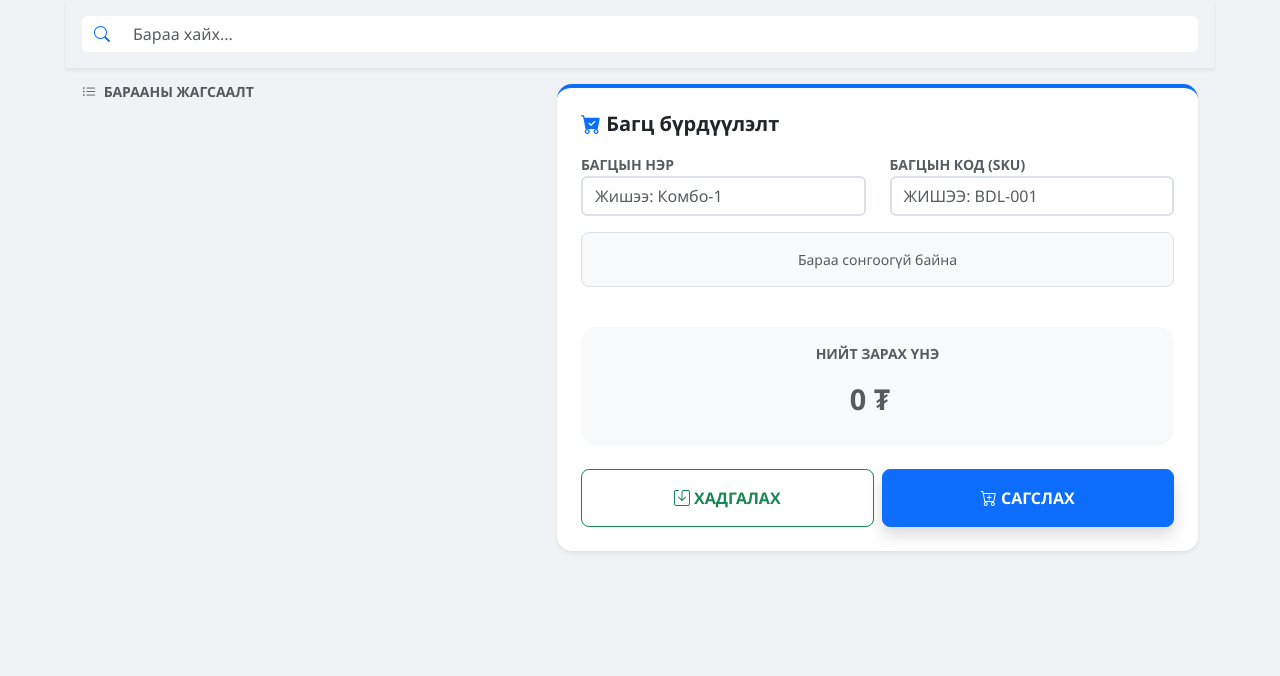
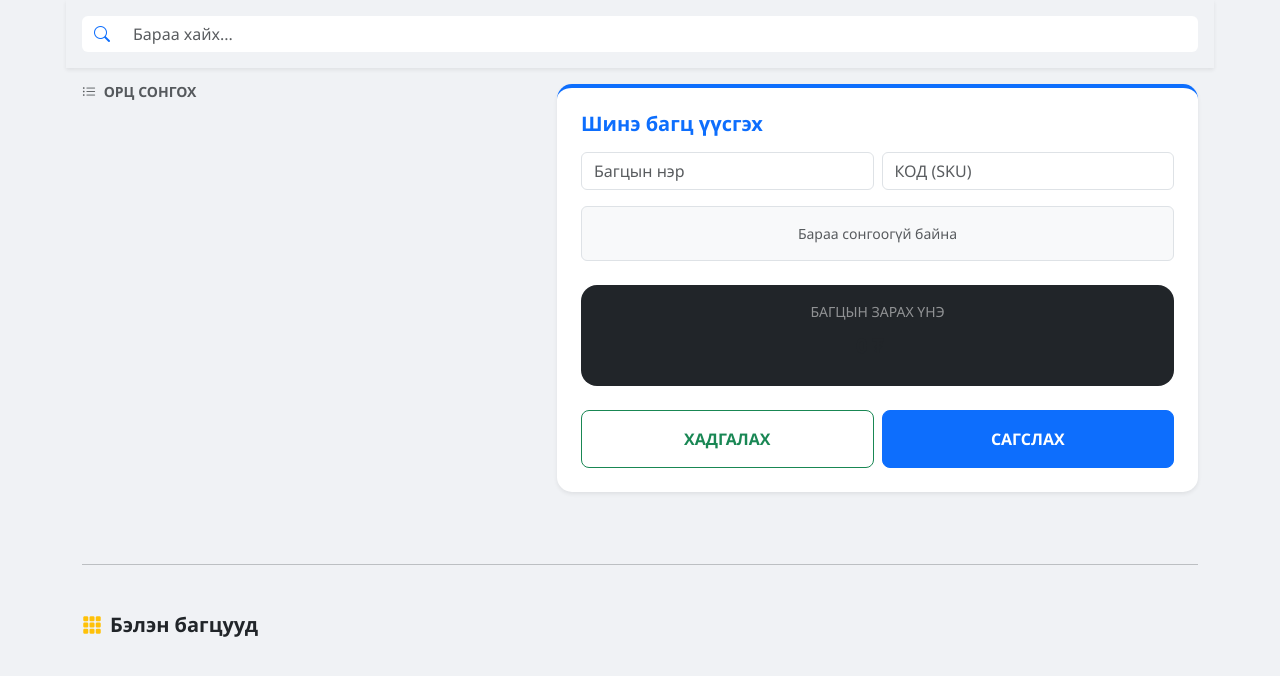
Before and after one commit to TSodoo-1985/Tolgoit_Num, a Flask app: page /bundles in a window 1280 px wide. Shown: the part 60-736 px from the top of the page. Run offline with Flask 3, Linux system fonts and the light colour scheme; the visitor is signed in with stand-in values (Sample User, id 1); data that the repository does not hold is empty.

Commit message:
Update bundles.html

```diff
--- a/templates/bundles.html
+++ b/templates/bundles.html
@@ -11,9 +11,10 @@
         margin: -1rem -1rem 1rem -1rem;
         padding: 1rem 1rem;
     }
-    .card { border-radius: 15px; border: none; }
+    .card { border-radius: 15px; border: none; transition: 0.3s; }
+    .card:hover { transform: translateY(-5px); }
     .bundle-item-row { border-bottom: 1px solid #eee; padding: 10px 0; }
-    .bundle-item-row:last-child { border-bottom: none; }
+    .bundle-product-card { cursor: pointer; }
 </style>
 
 <div class="sticky-bundle-search shadow-sm">
@@ -25,19 +26,17 @@
 
 <div class="row">
     <div class="col-12 col-lg-5 mb-3">
-        <h6 class="fw-bold mb-3 text-uppercase small text-muted"><i class="bi bi-list-ul me-1"></i> Барааны жагсаалт</h6>
-        <div id="bundleProductList" style="max-height: 450px; overflow-y: auto; padding-right: 5px;">
+        <h6 class="fw-bold mb-3 text-uppercase small text-muted"><i class="bi bi-list-ul me-1"></i> Орц сонгох</h6>
+        <div id="bundleProductList" style="max-height: 500px; overflow-y: auto; padding-right: 5px;">
             {% for p in products %}
-            <div class="card p-3 mb-2 shadow-sm bundle-product-card" data-name="{{ p.name }}" data-sku="{{ p.sku }}">
+            <div class="card p-3 mb-2 shadow-sm bundle-product-card" data-name="{{ p.name }}" data-sku="{{ p.sku }}" onclick="addItemToBundle('{{ p.id }}', '{{ p.name }}')">
                 <div class="d-flex justify-content-between align-items-center">
-                    <div onclick="addItemToBundle('{{ p.id }}', '{{ p.name }}')" style="cursor:pointer; flex: 1;">
+                    <div>
                         <span class="badge bg-dark mb-1">{{ p.sku }}</span>
                         <h6 class="mb-0 fw-bold">{{ p.name }}</h6>
-                        <small class="text-muted">{{ "{:,.0f}".format(p.retail_price) }}₮ | Үлдэгдэл: {{ p.stock }}</small>
+                        <small class="text-muted">{{ "{:,.0f}".format(p.retail_price) }}₮ | Үлд: {{ p.stock }}</small>
                     </div>
-                    <button class="btn btn-primary btn-sm rounded-3" onclick="addItemToBundle('{{ p.id }}', '{{ p.name }}')">
-                        <i class="bi bi-plus-lg"></i>
-                    </button>
+                    <i class="bi bi-plus-circle text-primary fs-4"></i>
                 </div>
             </div>
             {% endfor %}
@@ -46,43 +45,67 @@
 
     <div class="col-12 col-lg-7">
         <div class="card p-4 shadow-sm mb-4 border-top border-primary border-4">
-            <h5 class="fw-bold mb-3"><i class="bi bi-cart-check-fill text-primary"></i> Багц бүрдүүлэлт</h5>
-
-            <div class="row">
-                <div class="col-md-6 mb-3">
-                    <label class="small fw-bold text-muted">БАГЦЫН НЭР</label>
-                    <input type="text" id="bundleName" class="form-control border-2" placeholder="Жишээ: Комбо-1">
+            <h5 class="fw-bold mb-3 text-primary">Шинэ багц үүсгэх</h5>
+            <div class="row g-2 mb-3">
+                <div class="col-md-6">
+                    <input type="text" id="bundleName" class="form-control" placeholder="Багцын нэр">
                 </div>
-                <div class="col-md-6 mb-3">
-                    <label class="small fw-bold text-muted">БАГЦЫН КОД (SKU)</label>
-                    <input type="text" id="bundleSKU" class="form-control border-2 text-uppercase" placeholder="Жишээ: BDL-001">
+                <div class="col-md-6">
+                    <input type="text" id="bundleSKU" class="form-control text-uppercase" placeholder="Код (SKU)">
                 </div>
             </div>
 
-            <div id="selectedItemsContainer" class="mb-4">
-                <p class="text-center text-muted py-3 border rounded-3 bg-light small">Бараа сонгоогүй байна</p>
+            <div id="selectedItemsContainer" class="mb-4 border rounded p-3 bg-light min-vh-10">
+                <p class="text-center text-muted m-0 small">Бараа сонгоогүй байна</p>
             </div>
 
-            <div class="bg-light p-3 rounded-4 mb-4 text-center">
-                <small class="fw-bold text-muted d-block mb-1">НИЙТ ЗАРАХ ҮНЭ</small>
-                <input type="number" id="bundlePrice" class="form-control form-control-lg border-0 bg-transparent text-center fw-bold text-success" placeholder="0 ₮" style="font-size: 1.8rem;">
+            <div class="bg-dark p-3 rounded-4 mb-4 text-center">
+                <small class="text-white-50 d-block">БАГЦЫН ЗАРАХ ҮНЭ</small>
+                <input type="number" id="bundlePrice" class="form-control form-control-lg border-0 bg-transparent text-center fw-bold text-success" placeholder="0 ₮">
             </div>
 
             <div class="row g-2">
-                <div class="col-6">
-                    <button class="btn btn-outline-success w-100 py-3 fw-bold rounded-3" onclick="saveBundle()">
-                        <i class="bi bi-save"></i> ХАДГАЛАХ
-                    </button>
+                <div class="col-6"><button class="btn btn-outline-success w-100 py-3 rounded-3 fw-bold" onclick="saveBundle()">ХАДГАЛАХ</button></div>
+                <div class="col-6"><button class="btn btn-primary w-100 py-3 rounded-3 fw-bold" onclick="sellNow()">САГСЛАХ</button></div>
+            </div>
+        </div>
+    </div>
+</div>
+
+<hr class="my-5">
+
+<h5 class="fw-bold mb-4"><i class="bi bi-grid-3x3-gap-fill me-2 text-warning"></i>Бэлэн багцууд</h5>
+<div class="row row-cols-1 row-cols-md-2 row-cols-xl-3 g-4">
+    {% for bundle in bundles %}
+    <div class="col">
+        <div class="card h-100 shadow-sm border-0 position-relative">
+            <button onclick="deleteBundle('{{ bundle.id }}')" class="btn btn-sm btn-light position-absolute top-0 end-0 m-2 rounded-circle text-danger" style="z-index: 5;">
+                <i class="bi bi-trash"></i>
+            </button>
+            <div class="card-body">
+                <h6 class="fw-bold mb-1">{{ bundle.name }}</h6>
+                <p class="small text-muted mb-3">{{ bundle.sku }}</p>
+                <div class="bg-light p-3 rounded-3 mb-3">
+                    {% for item in bundle.items %}
+                    <div class="d-flex justify-content-between small border-bottom border-white pb-1 mb-1">
+                        <span>{{ item.product.name }}</span>
+                        <span class="fw-bold">x{{ item.quantity }}</span>
+                    </div>
+                    {% endfor %}
                 </div>
-                <div class="col-6">
-                    <button class="btn btn-primary w-100 py-3 fw-bold shadow rounded-3" onclick="sellNow()">
-                        <i class="bi bi-cart-plus"></i> САГСЛАХ
+                <div class="d-flex justify-content-between align-items-center">
+                    <h5 class="fw-bold text-success mb-0">{{ "{:,.0f}".format(bundle.set_price) }}₮</h5>
+                    <button class="btn btn-sm btn-primary px-4 rounded-pill" onclick="useBundle('{{ bundle.id }}', '{{ bundle.name }}', '{{ bundle.sku }}', '{{ bundle.set_price }}', {{ bundle.items_json | tojson | safe }})">
+                        <i class="bi bi-cart-plus me-1"></i> Сагслах
                     </button>
                 </div>
             </div>
         </div>
     </div>
+    {% endfor %}
 </div>
+
+
 
 <script>
 let selectedItems = [];
@@ -97,37 +120,26 @@ function filterBundleProducts() {
 
 function addItemToBundle(id, name) {
     let existing = selectedItems.find(i => i.product_id === id);
-    if (existing) {
-        existing.quantity += 1;
-    } else {
-        selectedItems.push({ product_id: id, name: name, quantity: 1 });
-    }
+    if (existing) existing.quantity += 1;
+    else selectedItems.push({ product_id: id, name: name, quantity: 1 });
     renderBundle();
 }
 
 function renderBundle() {
     const container = document.getElementById('selectedItemsContainer');
     if (selectedItems.length === 0) {
-        container.innerHTML = '<p class="text-center text-muted py-3 border rounded-3 bg-light small">Бараа сонгоогүй байна</p>';
+        container.innerHTML = '<p class="text-center text-muted m-0 small">Бараа сонгоогүй байна</p>';
         return;
     }
-
     let html = '';
     selectedItems.forEach(item => {
-        html += `
-        <div class="bundle-item-row d-flex justify-content-between align-items-center">
-            <div style="flex: 2;">
-                <h6 class="mb-0 fw-bold small">${item.name}</h6>
-            </div>
-            <div class="d-flex align-items-center" style="flex: 1;">
-                <input type="number" class="form-control form-control-sm text-center fw-bold border-2"
-                    value="${item.quantity}" step="0.1"
-                    onchange="updateQty('${item.product_id}', this.value)" style="width: 70px;">
-                <button class="btn btn-link text-danger ms-2" onclick="removeItem('${item.product_id}')">
-                    <i class="bi bi-x-circle-fill"></i>
-                </button>
-            </div>
-        </div>`;
+        html += `<div class="bundle-item-row d-flex justify-content-between align-items-center">
+                    <span class="small fw-bold">${item.name}</span>
+                    <div class="d-flex align-items-center">
+                        <input type="number" class="form-control form-control-sm text-center" value="${item.quantity}" onchange="updateQty('${item.product_id}', this.value)" style="width: 60px;">
+                        <i class="bi bi-x text-danger fs-5 ms-2 cursor-pointer" onclick="removeItem('${item.product_id}')"></i>
+                    </div>
+                 </div>`;
     });
     container.innerHTML = html;
 }
@@ -142,67 +154,47 @@ function removeItem(id) {
     renderBundle();
 }
 
+function useBundle(id, name, sku, price, items) {
+    let cart = JSON.parse(localStorage.getItem('myCart')) || [];
+    cart.push({
+        product_id: "bundle_" + Date.now(),
+        sku: sku, name: name, quantity: 1,
+        type: "Багц зарлага", price: parseFloat(price),
+        is_bundle: true, bundle_items: items
+    });
+    localStorage.setItem('myCart', JSON.stringify(cart));
+    if (window.updateBadge) window.updateBadge();
+    alert("Багц сагсанд орлоо!");
+}
+
 function sellNow() {
     const name = document.getElementById('bundleName').value || "Шинэ багц";
-    // SKU дээр санамсаргүй тоо нэмэхгүй бол дараа нь давхардал үүснэ
-    const sku = document.getElementById('bundleSKU').value || "BDL-" + Math.floor(Math.random() * 10000);
     const price = document.getElementById('bundlePrice').value;
+    if (selectedItems.length === 0 || !price) return alert("Бараа эсвэл үнэ дутуу!");
 
-    if (selectedItems.length === 0 || !price) {
-        alert("Бараа эсвэл үнэ дутуу байна!");
-        return;
-    }
-
-    let cart = JSON.parse(localStorage.getItem('myCart')) || [];
-
-    // Багц бүрт давтагдахгүй ID өгөх (Unix timestamp ашиглав)
-    // Энэ нь сагсанд олон өөр багц хийх боломжийг олгоно.
-    let uniqueBundleId = "bundle_" + Date.now();
-
-    cart.push({
-        product_id: uniqueBundleId, // Түр ID (String байж болно, Frontend дээр)
-        sku: sku,
-        name: name,
-        quantity: 1,
-        type: "Багц",
-        price: Math.round(parseFloat(price)),
-        is_bundle: true,
-        bundle_items: selectedItems // Сонгосон бараанууд [{product_id, quantity, name}...]
-    });
-
-    localStorage.setItem('myCart', JSON.stringify(cart));
-
-    // Badge шинэчлэх (Хэрэв байгаа бол)
-    if (window.updateBadge) window.updateBadge();
-
-    alert("Багц сагсанд нэмэгдлээ!");
-    // Шууд сагс руу үсрэх
+    useBundle(null, name, document.getElementById('bundleSKU').value || "BDL-NEW", price, selectedItems);
     window.location.href = "/cart";
 }
 
 function saveBundle() {
     const name = document.getElementById('bundleName').value;
     const price = document.getElementById('bundlePrice').value;
-    const sku = document.getElementById('bundleSKU').value;
-
-    if (!name || selectedItems.length === 0 || !price) {
-        alert("Мэдээлэл дутуу!");
-        return;
-    }
+    if (!name || selectedItems.length === 0 || !price) return alert("Мэдээлэл дутуу!");
 
     fetch('/create_bundle', {
         method: 'POST',
         headers: {'Content-Type': 'application/json'},
-        body: JSON.stringify({
-            name: name,
-            sku: sku, // SKU кодыг сервер рүү илгээж байна
-            set_price: price,
-            items: selectedItems
-        })
+        body: JSON.stringify({ name: name, sku: document.getElementById('bundleSKU').value, set_price: price, items: selectedItems })
     }).then(res => res.json()).then(data => {
         if(data.status === 'success') location.reload();
         else alert(data.message);
     });
 }
+
+function deleteBundle(id) {
+    if(!confirm("Устгах уу?")) return;
+    fetch('/delete_bundle/'+id, { method: 'POST' }).then(() => location.reload());
+}
 </script>
+
 {% endblock %}
```
